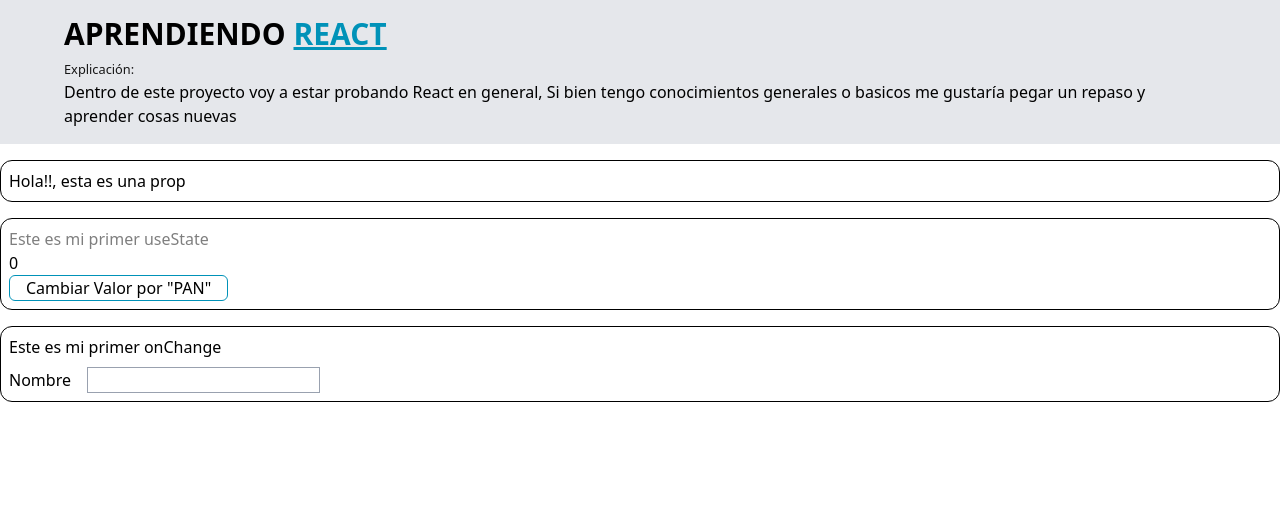
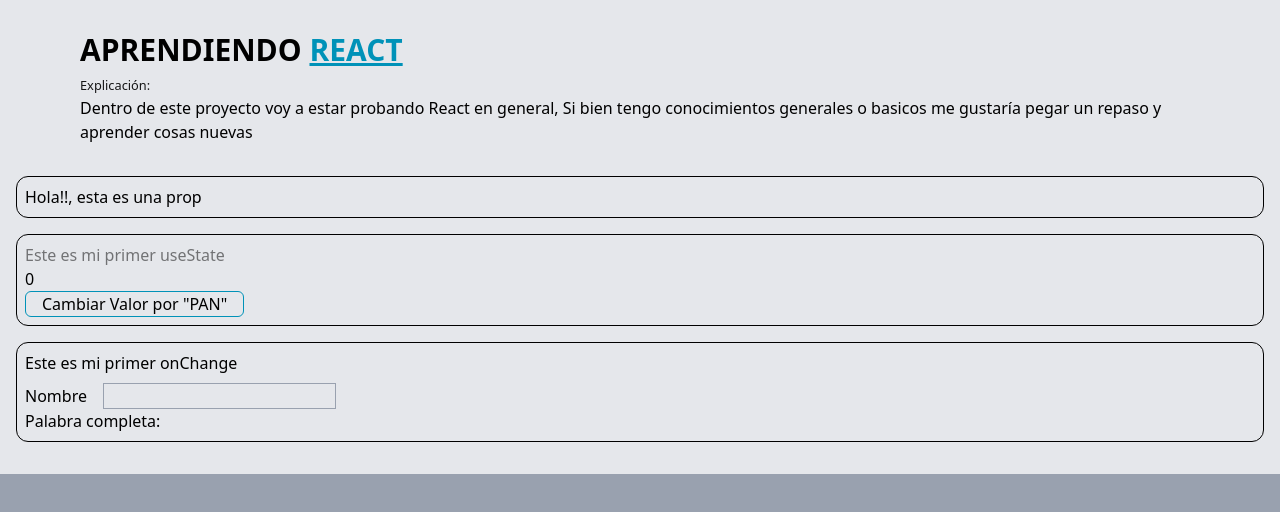
Before and after one commit to leo-dillon/aprendiendo-LDillon-react, a React (Vite) app: page / in a window 1280 px wide. Shown: the top 512 px of the page. Built offline with nearby package versions, Linux system fonts and the light colour scheme.

Commit message:
Agregando renderizado condicional

```diff
--- a/index.html
+++ b/index.html
@@ -7,7 +7,7 @@
     <title>Aprendiendo React</title>
   </head>
   <body>
-    <div id="root"></div>
+    <div id="root" class="bg-gray-400 min-h-screen"></div>
     <script type="module" src="/src/main.jsx"></script>
   </body>
 </html>
--- a/src/App.jsx
+++ b/src/App.jsx
@@ -9,7 +9,7 @@
 function App() {
   return (
     <>
-    <div className="w-full max-w-400 mx-auto">
+    <div className="w-full max-w-400 mx-auto bg-gray-200 p-4">
       <Header />
       <FirstProps  firstProps={ firstProps } />
       <FirstUseState />
--- a/src/components/FirstUseChange.jsx
+++ b/src/components/FirstUseChange.jsx
@@ -2,12 +2,16 @@
 
 const FirstUseChange = () => {
     const [ nombre, setNombre ] = useState('')
+    const [ letras, setLetras ] = useState([])
+
     const modificarNombre = ( event ) => {
         setNombre( event.target.value )
+        if( !letras.includes( event.nativeEvent.data ) ) setLetras( event.nativeEvent.data )
     }
     return (
-        <div className="my-4 border-1 rounded-xl p-2">
+        <div className="flex flex-col my-4 border-1 rounded-xl p-2">
             <p> Este es mi primer onChange </p>
+            <div>
                 <label htmlFor="nombre">
                     Nombre
                 </label>
@@ -18,7 +22,20 @@
                     id="nombre"
                     onChange={ modificarNombre }
                 />
-            <small> { nombre } </small>
+            </div>
+            <p>Palabra completa: { nombre } </p>
+            {
+                ( letras.length > 0 )
+                ?
+                    letras.map( (letra, index) => (
+                        <>
+                            <p>Letras incluidas en tu nombre</p>
+                            <p key={index}> { letra } </p>
+                        </>
+                    ) )
+                :
+                    ""
+            }
         </div>
     )
 }
```
Lines whose indentation alone changed are shown as unchanged.
